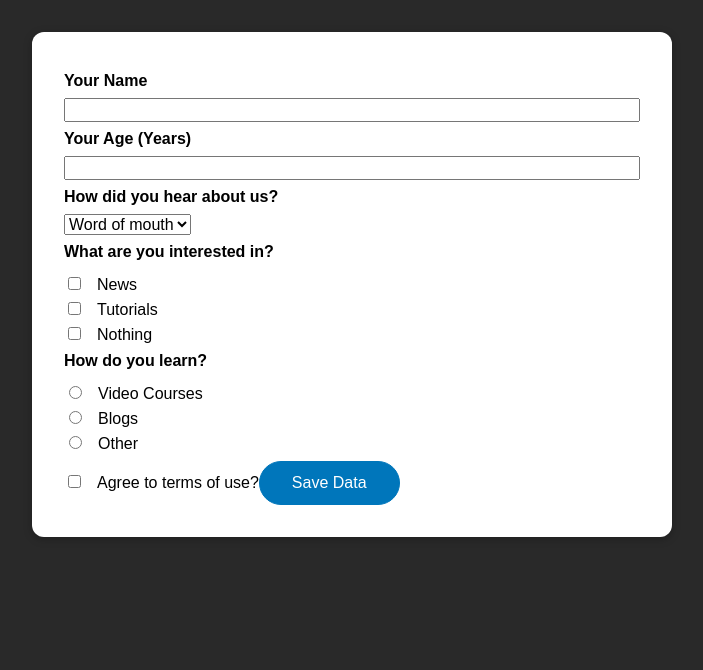
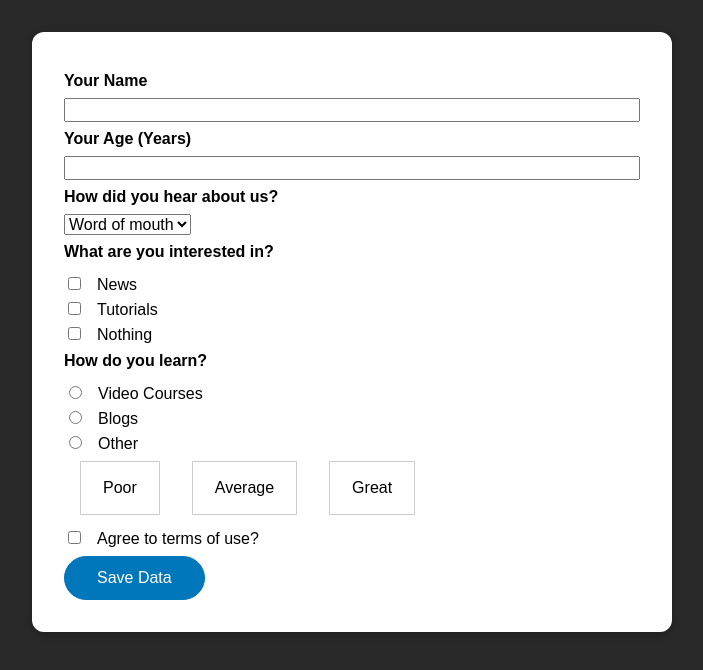
Before and after one commit to sagarmhrjn/vue-walkthrough, a Vue app: page / in a window 1280 px wide. Shown: the top 670 px of the page, without its empty margins (288-991 px from the left). Built offline with nearby package versions, Linux system fonts and the light colour scheme; the HTML template or start-up script is replaced by a standard one.

Commit message:
building a custo control component

```diff
--- /dev/null
+++ b/src/components/RatingControl.vue
@@ -0,0 +1,60 @@
+<template>
+  <ul>
+    <!-- these are btns inside form; to prevent from submittng form give type to btn -->
+    <li :class="{ active: activeOption === 'poor' }">
+      <button type="button" @click="activate('poor')">Poor</button>
+    </li>
+    <li :class="{ active: activeOption === 'average' }">
+      <button type="button" @click="activate('average')">Average</button>
+    </li>
+    <li :class="{ active: activeOption === 'greae' }">
+      <button type="button" @click="activate('great')">Great</button>
+    </li>
+  </ul>
+</template>
+
+<script>
+export default {
+  data() {
+    return {
+      activeOption: null,
+    };
+  },
+  methods: {
+    activate(option) {
+      this.activeOption = option;
+    },
+  },
+};
+</script>
+
+<style scoped>
+.active {
+  border-color: #a00078;
+}
+
+.active button {
+  color: #a00078;
+}
+ul {
+  list-style: none;
+  margin: 0.5rem 0;
+  padding: 0;
+  display: flex;
+}
+li {
+  margin: 0 1rem;
+  border: 1px solid #ccc;
+  padding: 1rem;
+  display: flex;
+  justify-content: center;
+  align-items: center;
+}
+
+button {
+  font: inherit;
+  border: none;
+  background-color: transparent;
+  cursor: pointer;
+}
+</style>
--- a/src/components/TheForm.vue
+++ b/src/components/TheForm.vue
@@ -99,7 +99,10 @@
         <label for="how-other">Other</label>
       </div>
     </div>
-    <div>
+    <div class="form-contro">
+      <rating-control></rating-control>
+    </div>
+    <div class="form-control">
       <input
         type="checkbox"
         id="config-terms"
@@ -107,13 +110,20 @@
         v-model="confirm"
       />
       <label for="config-terms">Agree to terms of use?</label>
+    </div>
+    <div>
       <button>Save Data</button>
     </div>
   </form>
 </template>
 
 <script>
+import RatingControl from "./RatingControl";
+
 export default {
+  components: {
+    RatingControl,
+  },
   data() {
     return {
       username: "",
```
